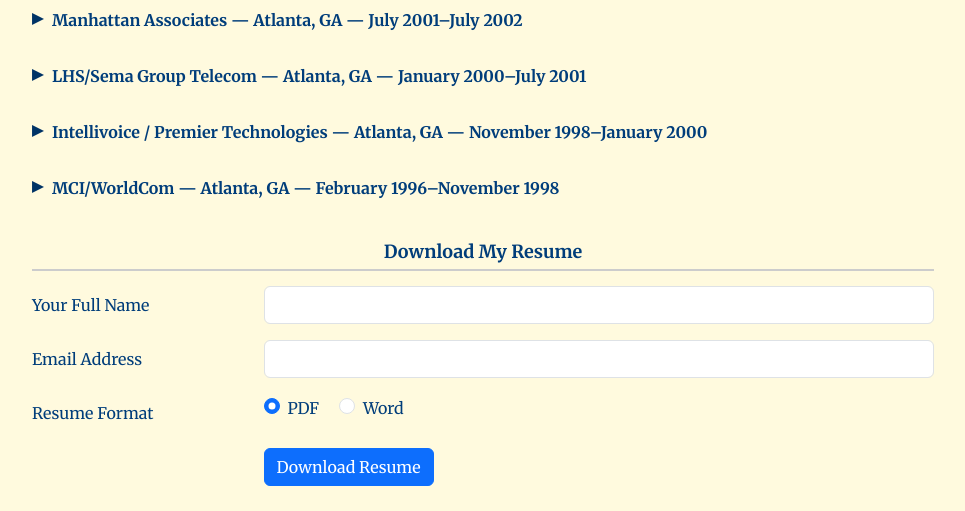
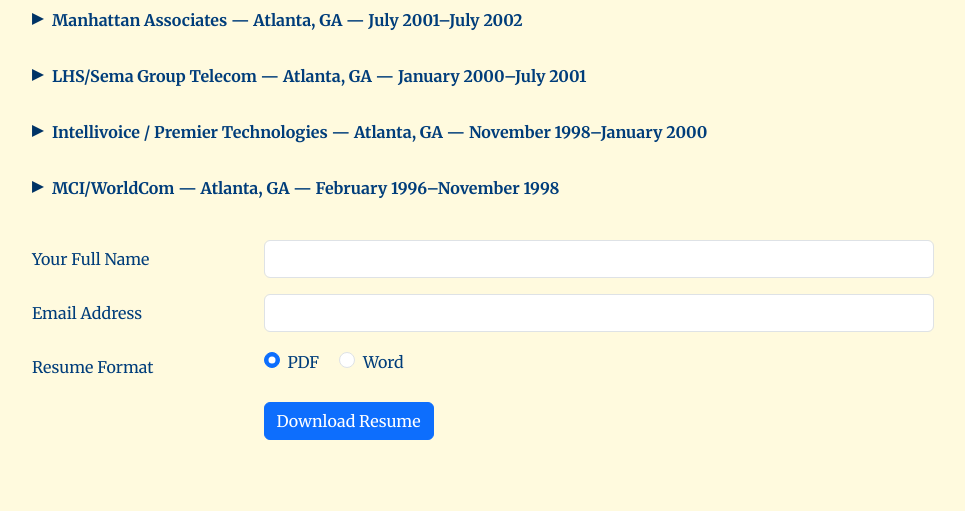
Before and after one commit to donfox/resume_site, a Flask app: page /resume in a window 1280 px wide. Shown: the part 1943-2454 px from the top of the page, without its empty margins (157-1122 px from the left). Run offline with Flask 3, Linux system fonts and the light colour scheme; parts of the project's set-up code (start-up, migrations or seed data) failed here and were passed over.

Commit message:
Remove redundant heading from resume download section
Remove the "Download My Resume" heading; the "Download Resume" button is
self-explanatory and makes the section less cluttered.

Co-Authored-By: Claude Sonnet 5 <noreply@anthropic.com>

```diff
--- a/resume_site/templates/resume.html
+++ b/resume_site/templates/resume.html
@@ -331,7 +331,6 @@
   </article>
 
   <section class="request-resume mt-4">
-    <h4 class="text-center">Download My Resume</h4>
     {{ request_form() }}
   </section>
 </main>
```
